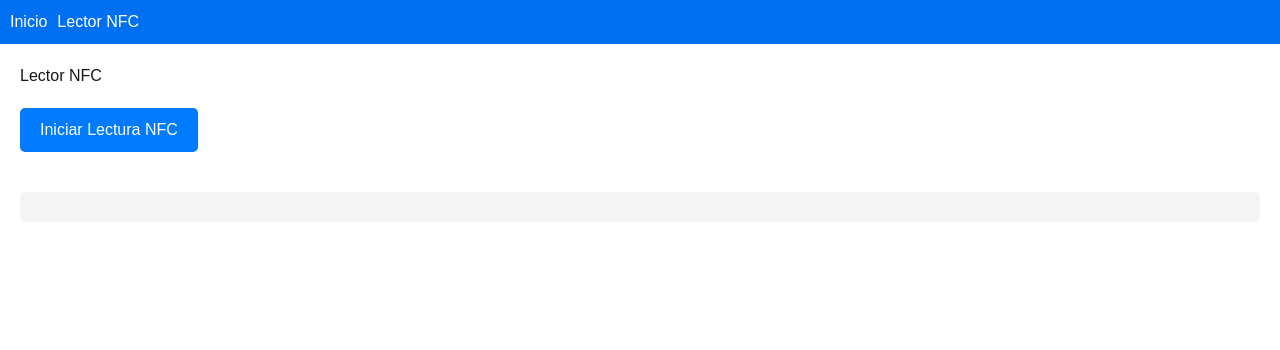
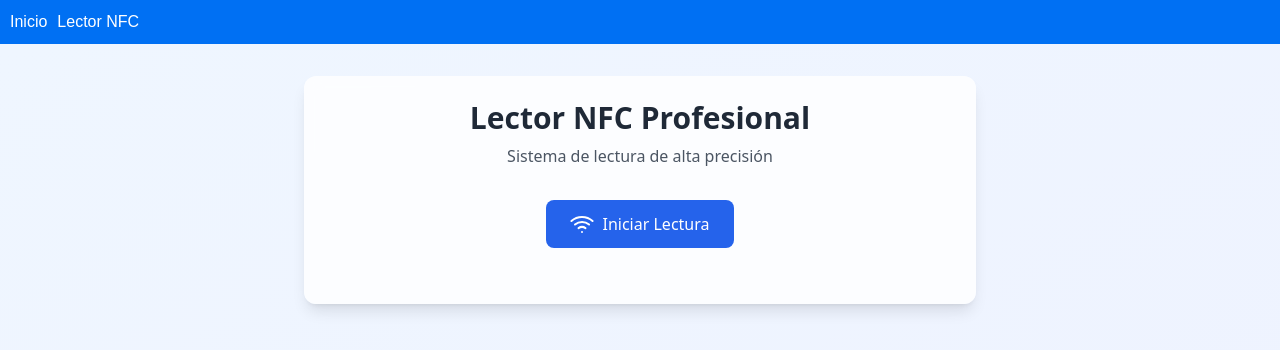
Before and after one commit to cescofors75/my-nfc-app, a Next.js app: page /nfc in a window 1280 px wide. Shown: the top 350 px of the page. Built offline with nearby package versions, Linux system fonts and the light colour scheme.

Commit message:
Refactor NFCReader: enhance UI with inline icons, improve state management, and update error handling

```diff
--- a/app/nfc/page.jsx
+++ b/app/nfc/page.jsx
@@ -1,96 +1,196 @@
 'use client'
-import React, { useState } from 'react';
+import React, { useState, useEffect } from 'react';
+
+// Componentes de iconos inline para no depender de librerías externas
+const Icons = {
+  Wifi: () => (
+    <svg xmlns="http://www.w3.org/2000/svg" width="24" height="24" viewBox="0 0 24 24" fill="none" stroke="currentColor" strokeWidth="2" strokeLinecap="round" strokeLinejoin="round">
+      <path d="M5 12.55a11 11 0 0 1 14.08 0" />
+      <path d="M1.42 9a16 16 0 0 1 21.16 0" />
+      <path d="M8.53 16.11a6 6 0 0 1 6.95 0" />
+      <line x1="12" y1="20" x2="12" y2="20" />
+    </svg>
+  ),
+  Loader: () => (
+    <svg xmlns="http://www.w3.org/2000/svg" width="24" height="24" viewBox="0 0 24 24" fill="none" stroke="currentColor" strokeWidth="2" strokeLinecap="round" strokeLinejoin="round" className="animate-spin">
+      <line x1="12" y1="2" x2="12" y2="6" />
+      <line x1="12" y1="18" x2="12" y2="22" />
+      <line x1="4.93" y1="4.93" x2="7.76" y2="7.76" />
+      <line x1="16.24" y1="16.24" x2="19.07" y2="19.07" />
+      <line x1="2" y1="12" x2="6" y2="12" />
+      <line x1="18" y1="12" x2="22" y2="12" />
+      <line x1="4.93" y1="19.07" x2="7.76" y2="16.24" />
+      <line x1="16.24" y1="7.76" x2="19.07" y2="4.93" />
+    </svg>
+  ),
+  Check: () => (
+    <svg xmlns="http://www.w3.org/2000/svg" width="24" height="24" viewBox="0 0 24 24" fill="none" stroke="currentColor" strokeWidth="2" strokeLinecap="round" strokeLinejoin="round">
+      <path d="M22 11.08V12a10 10 0 1 1-5.93-9.14" />
+      <polyline points="22 4 12 14.01 9 11.01" />
+    </svg>
+  ),
+  Alert: () => (
+    <svg xmlns="http://www.w3.org/2000/svg" width="24" height="24" viewBox="0 0 24 24" fill="none" stroke="currentColor" strokeWidth="2" strokeLinecap="round" strokeLinejoin="round">
+      <circle cx="12" cy="12" r="10" />
+      <line x1="12" y1="8" x2="12" y2="12" />
+      <line x1="12" y1="16" x2="12.01" y2="16" />
+    </svg>
+  )
+};
 
 export default function NFCReader() {
-  const [message, setMessage] = useState('');
+  const [status, setStatus] = useState('idle'); // idle, scanning, success, error
+  const [nfcData, setNfcData] = useState(null);
+  const [error, setError] = useState(null);
+
+  const formatUID = (uid) => {
+    return uid.toUpperCase().split(':').join(' : ');
+  };
 
   const readNFC = async () => {
     try {
       if (!('NDEFReader' in window)) {
-        setMessage('NFC no está soportado en este dispositivo');
+        setError('NFC no soportado en este dispositivo');
+        setStatus('error');
         return;
       }
 
+      setStatus('scanning');
+      setError(null);
+      setNfcData(null);
+
       const ndef = new NDEFReader();
-      setMessage('Acerca tu tarjeta o pulsera NFC...');
-
       await ndef.scan();
 
       ndef.onreading = (event) => {
         const { serialNumber, message: ndefMessage } = event;
 
-        let outputMessage = `Serie: ${serialNumber}\n`;
-        outputMessage += '------------------------\n';
+        const nfcInfo = {
+          uid: formatUID(serialNumber),
+          timestamp: new Date().toLocaleTimeString(),
+          records: ndefMessage.records.map((record, index) => ({
+            id: index + 1,
+            type: record.recordType,
+            status: record.recordType === 'empty' ? 'Formateada' : 'Con datos',
+            mediaType: record.mediaType || 'N/A',
+            lang: record.lang || 'N/A'
+          }))
+        };
 
-        if (ndefMessage.records.length === 0) {
-          outputMessage += 'Tarjeta sin registros NDEF';
-        } else {
-          ndefMessage.records.forEach((record, index) => {
-            outputMessage += `Registro ${index + 1}:\n`;
-            outputMessage += `Tipo: ${record.recordType}\n`;
-
-            if (record.recordType === 'empty') {
-              outputMessage += 'Estado: Tarjeta formateada sin datos\n';
-            } else if (record.data === null) {
-              outputMessage += 'Datos: Vacío\n';
-            } else {
-              try {
-                const decoder = new TextDecoder(record.encoding || 'utf-8');
-                const data = record.data instanceof ArrayBuffer ?
-                  decoder.decode(record.data) :
-                  record.data;
-                outputMessage += `Datos: ${data}\n`;
-              } catch (error) {
-                outputMessage += `Error al leer datos: ${error.message}\n`;
-              }
-            }
-
-            if (record.mediaType) outputMessage += `Tipo de medio: ${record.mediaType}\n`;
-            if (record.lang) outputMessage += `Idioma: ${record.lang}\n`;
-            outputMessage += '------------------------\n';
-          });
-        }
-
-        setMessage(outputMessage);
+        setNfcData(nfcInfo);
+        setStatus('success');
       };
 
-      ndef.onreadingerror = (error) => {
-        setMessage('Error al leer la tarjeta NFC: ' + error);
+      ndef.onreadingerror = () => {
+        setError('Error al leer la tarjeta');
+        setStatus('error');
       };
 
     } catch (error) {
-      setMessage('Error: ' + error.message);
+      setError(error.message);
+      setStatus('error');
     }
   };
 
+  useEffect(() => {
+    if (status === 'success' || status === 'error') {
+      const timer = setTimeout(() => {
+        readNFC();
+      }, 3000);
+      return () => clearTimeout(timer);
+    }
+  }, [status]);
+
   return (
-    <div style={{ padding: '20px' }}>
-      <h1>Lector NFC</h1>
-      <button
-        onClick={readNFC}
-        style={{
-          padding: '10px 20px',
-          fontSize: '16px',
-          margin: '20px 0',
-          backgroundColor: '#007bff',
-          color: 'white',
-          border: 'none',
-          borderRadius: '5px',
-          cursor: 'pointer'
-        }}
-      >
-        Iniciar Lectura NFC
-      </button>
-      <pre style={{
-        whiteSpace: 'pre-wrap',
-        wordBreak: 'break-all',
-        backgroundColor: '#f5f5f5',
-        padding: '15px',
-        borderRadius: '5px',
-        marginTop: '20px'
-      }}>
-        {message}
-      </pre>
+    <div className="min-h-screen bg-gradient-to-br from-blue-50 to-indigo-50 p-8 font-sans">
+      <div className="max-w-2xl mx-auto bg-white/80 backdrop-blur rounded-xl shadow-lg">
+        <div className="p-6">
+          <div className="text-center mb-8">
+            <h1 className="text-3xl font-bold text-gray-800 mb-2">
+              Lector NFC Profesional
+            </h1>
+            <p className="text-gray-600">
+              Sistema de lectura de alta precisión
+            </p>
+          </div>
+
+          {/* Status Display */}
+          <div className="flex justify-center mb-8">
+            {status === 'idle' && (
+              <button
+                onClick={readNFC}
+                className="bg-blue-600 text-white px-6 py-3 rounded-lg
+                          hover:bg-blue-700 transition-colors flex items-center gap-2"
+              >
+                <Icons.Wifi />
+                Iniciar Lectura
+              </button>
+            )}
+
+            {status === 'scanning' && (
+              <div className="flex flex-col items-center text-blue-600">
+                <div className="mb-2">
+                  <Icons.Loader />
+                </div>
+                <p className="text-lg font-medium">Escaneando...</p>
+                <p className="text-sm text-gray-600">
+                  Acerque la tarjeta al lector
+                </p>
+              </div>
+            )}
+          </div>
+
+          {/* Success State */}
+          {status === 'success' && nfcData && (
+            <div className="space-y-6">
+              <div className="flex items-center justify-center text-green-600 mb-4">
+                <Icons.Check />
+              </div>
+
+              <div className="bg-gray-50 rounded-xl p-6 space-y-4">
+                <div className="flex justify-between items-center">
+                  <span className="text-gray-600">UID</span>
+                  <span className="font-mono text-lg font-bold text-blue-600">
+                    {nfcData.uid}
+                  </span>
+                </div>
+
+                <div className="flex justify-between items-center">
+                  <span className="text-gray-600">Tiempo</span>
+                  <span className="font-medium">{nfcData.timestamp}</span>
+                </div>
+
+                <div className="border-t pt-4">
+                  <h3 className="text-lg font-semibold mb-3">
+                    Información de Registros
+                  </h3>
+                  {nfcData.records.map((record) => (
+                    <div key={record.id}
+                         className="bg-white p-4 rounded-lg shadow-sm mb-2">
+                      <div className="grid grid-cols-2 gap-2">
+                        <span className="text-gray-600">Tipo</span>
+                        <span className="font-medium">{record.type}</span>
+                        <span className="text-gray-600">Estado</span>
+                        <span className="font-medium">{record.status}</span>
+                      </div>
+                    </div>
+                  ))}
+                </div>
+              </div>
+            </div>
+          )}
+
+          {/* Error State */}
+          {status === 'error' && (
+            <div className="text-center text-red-600">
+              <div className="mx-auto mb-2">
+                <Icons.Alert />
+              </div>
+              <p className="text-lg font-medium">{error}</p>
+            </div>
+          )}
+        </div>
+      </div>
     </div>
   );
 }
```
Also changed, not shown: package.json (+7 -6 lines), 1 other file (tests, documents, lock files or other folders).
